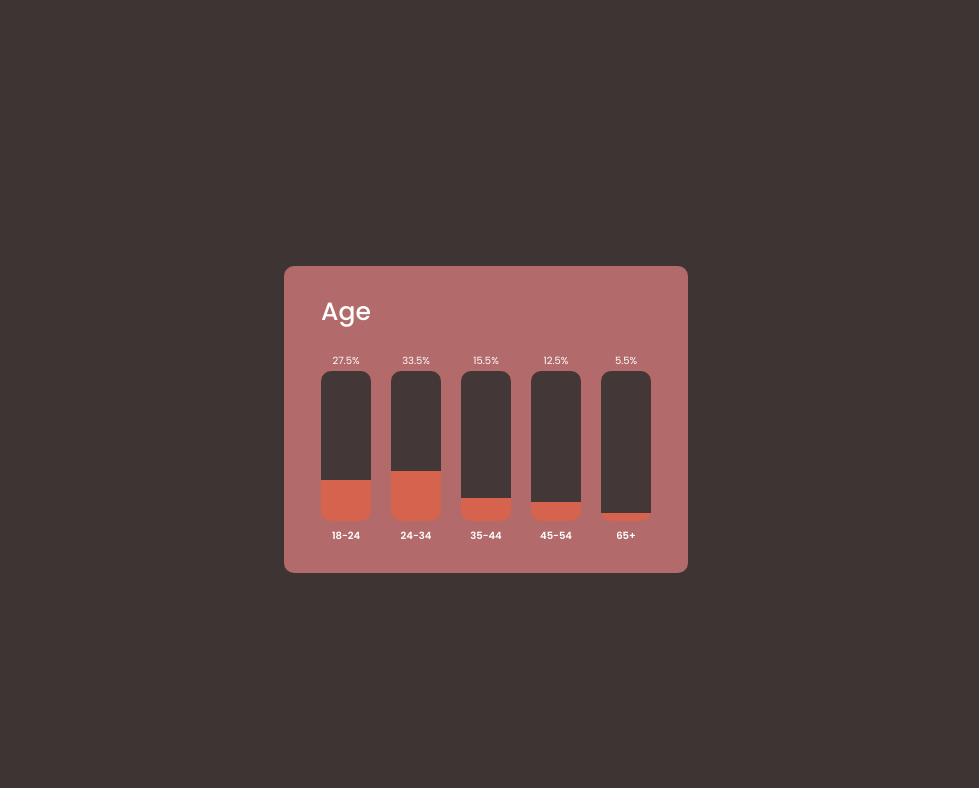
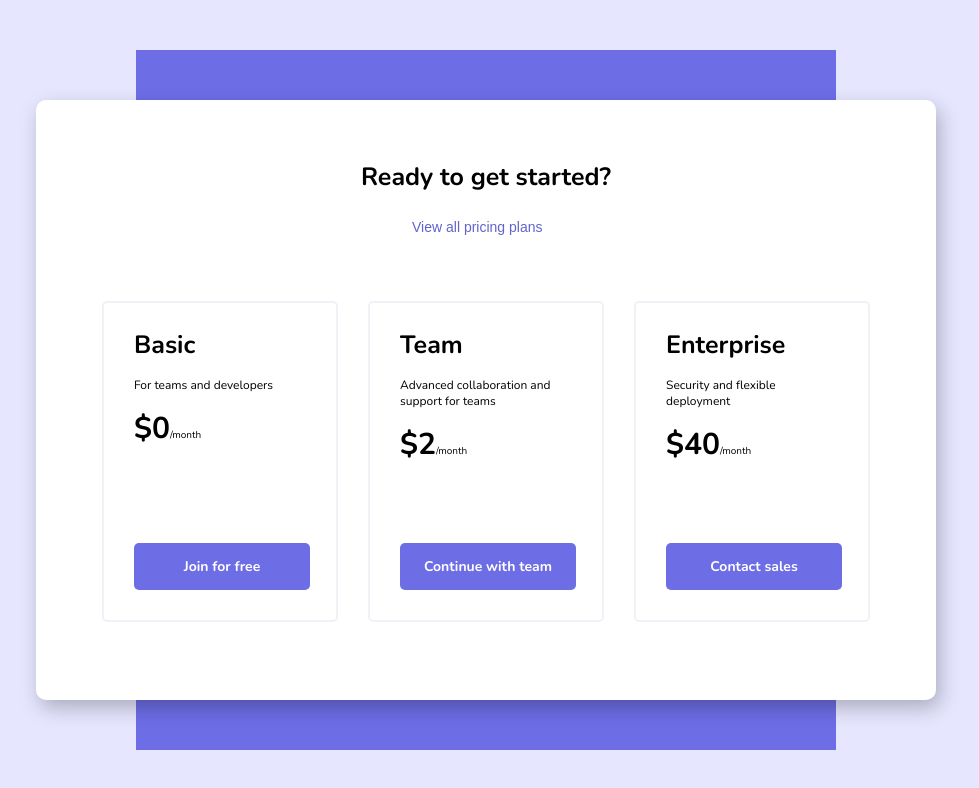
Before and after one commit to Nigarglm/Before-After, a plain HTML site: page index.html in a window 1280 px wide. Shown: the whole page, without its empty margins (154-1133 px from the left). Drawn offline with nearby package versions, Linux system fonts and the light colour scheme.

Commit message:
task2 has done

```diff
--- a/index.html
+++ b/index.html
@@ -8,34 +8,27 @@
 </head>
 <body>
     <div class="container">
-        <div class="bar-container">
-            <h2>Age</h2>
-            <div class="bar">
-                <div class="bar-1">
-                    <span class="bar-percentage">27.5%</span>
-                    <div class="bar-progress" id="first-progress"></div>
-                    <span class="bar-age">18-24</span>
-                </div>
-                <div class="bar-2">
-                    <span class="bar-percentage">33.5%</span>
-                    <div class="bar-progress" id="second-progress"></div>
-                    <span class="bar-age">24-34</span>
-                </div>
-                <div class="bar-3">
-                    <span class="bar-percentage">15.5%</span>
-                    <div class="bar-progress" id="third-progress"></div>
-                    <span class="bar-age">35-44</span>
-                </div>
-                <div class="bar-4">
-                    <span class="bar-percentage">12.5%</span>
-                    <div class="bar-progress" id="fourth-progress"></div>
-                    <span class="bar-age">45-54</span>
-                </div>
-                <div class="bar-5">
-                    <span class="bar-percentage">5.5%</span>
-                    <div class="bar-progress" id="fifth-progress"></div>
-                    <span class="bar-age">65+</span>
-                </div>
+        <div class="container-backdrop"></div>
+        <h2 class="container-h2">Ready to get started?</h2>
+        <p class="container-p">View all pricing plans</p>
+        <div class="container-cards">
+            <div class="card">
+                <h2 class="card-h2">Basic</h2>
+                <p class="card-p">For teams and developers</p>
+                <span><h2>$0</h2>/month</span>
+                <button>Join for free</button>
+            </div>
+            <div class="card">
+                <h2 class="card-h2">Team</h2>
+                <p class="card-p">Advanced collaboration and support for teams</p>
+                <span><h2>$2</h2>/month</span>
+                <button>Continue with team</button>
+            </div>
+            <div class="card">
+                <h2 class="card-h2">Enterprise</h2>
+                <p class="card-p">Security and flexible deployment</p>
+                <span><h2>$40</h2>/month</span>
+                <button>Contact sales</button>
             </div>
         </div>
     </div>
--- a/style.css
+++ b/style.css
@@ -1,4 +1,4 @@
-@import url('https://fonts.googleapis.com/css2?family=Poppins:ital,wght@0,100;0,200;0,300;0,400;0,500;0,600;0,700;0,800;0,900;1,100;1,200;1,300;1,400;1,500;1,600;1,700;1,800;1,900&display=swap');
+@import url('https://fonts.googleapis.com/css2?family=Nunito:ital,wght@0,200..1000;1,200..1000&display=swap');
 
 *{
     margin: 0;
@@ -7,84 +7,110 @@
 }
 
 body{
-    background-color: #3F3434;
+    height: 100vh;
+    background-color: #E6E6FF;
     display: flex;
     align-items: center;
     justify-content: center;
 }
 
-.bar-container{
-    background-color: #B36A6A;
-    padding: 25px 35px;
+.container{
+    position: relative;
+    background-color: #fff ;
+    width: 900px;
+    height: 600px;
     border-radius: 10px;
-    border: 2px solid transparent;
-    display: flex;
-    flex-direction: column;
-    margin: 266px 440px;
+    box-shadow: 4px 8px 20px rgba(0, 0, 0, 0.25) ;
 }
 
-.bar-container h2{
-    font-family: 'Poppins',sans-serif;
-    color: #fff;
-    font-size: 25px;
-    font-weight: 500;
-    padding-bottom: 15px;
+.container-backdrop{
+    position: absolute;
+    width: 700px;
+    height: 700px;
+    background-color: #6D6DE6;
+    top:-50px;
+    left: 100px;
+    z-index: -1;
 }
 
-.bar-percentage{
-    font-size: 10px;
-    font-weight: 400px;
+.container-h2{
+    font-family: 'Nunito',sans-serif;
+    font-size: 25px;
+    font-weight: 700;
+    padding: 60px 325px 0;
 }
 
-.bar-age{
-    font-size: 10px;
-    font-weight: 600;
+.container-p{
+    color: #6363CE;
+    font-family: 'Nurito',sans-serif;
+    font-size: 14px;
+    font-weight: 400;
+    padding: 25px 376px 66px;
 }
 
-.bar{
+.container-cards{
     display: flex;
     align-items: center;
-    text-align: center;
-    gap: 20px;
-    color: #fff;
-    font-family: 'Poppins',sans-serif;
+    justify-content: center;
+    gap: 30px;
 }
 
-.bar-progress{
-    width: 50px;
-    height: 150px;
-    border: transparent;
-    border-radius: 10px;
-    background-color: #D5634E;
+.card{
+    border: 2px solid #F0F0F6;
+    border-radius: 5px;
+    width: 236px;
+    height: 321px;
     position: relative;
 }
 
-.bar-progress::before{
-    content: "";
-    position: absolute;
-    display: block;
-    background-color: #433737;
-    width: 100%;
-    border-top-left-radius: 10px;
-    border-top-right-radius: 10px;
+.card-h2{
+    font-family: 'Nunito',sans-serif;
+    font-size: 25px;
+    font-weight: 700;
+    text-align: left;
+    padding-top: 25px;
+    padding-left: 30px;
 }
 
-#first-progress::before{
-    height: 72.5%;
+.card-p{
+    font-family: 'Nunito',sans-serif;
+    font-size: 12px;
+    font-weight: 400;
+    text-align: left;
+    padding-top: 15px;
+    padding-left: 30px;
+    padding-right: 30px;
 }
 
-#second-progress::before{
-    height: 66.5%;
+span{
+    font-family: 'Nunito',sans-serif;
+    font-size: 10px;
+    font-weight: 400;
+    text-align: left;
+    padding-top: 15px;
+    padding-left: 30px;
+    padding-right: 30px;
+    display: flex;
+    align-items: baseline;
 }
 
-#third-progress::before{
-    height: 84.5%;
+span h2{
+    font-size: 30px;
+    font-weight: 700;
 }
 
-#fourth-progress::before{
-    height: 87.5%;
+button{
+    background-color: #6D6DE6;
+    cursor: pointer;
+    color: #fff;
+    border: none;
+    width: 176px;
+    border-radius: 5px;
+    padding: 14px;
+    font-size: 14px;
+    font-family: 'Nunito',sans-serif;
+    font-weight: 700;
+    position: absolute;
+    left: 30px;
+    bottom: 30px;
 }
-
-#fifth-progress::before{
-    height: 94.5%;
-}
```
